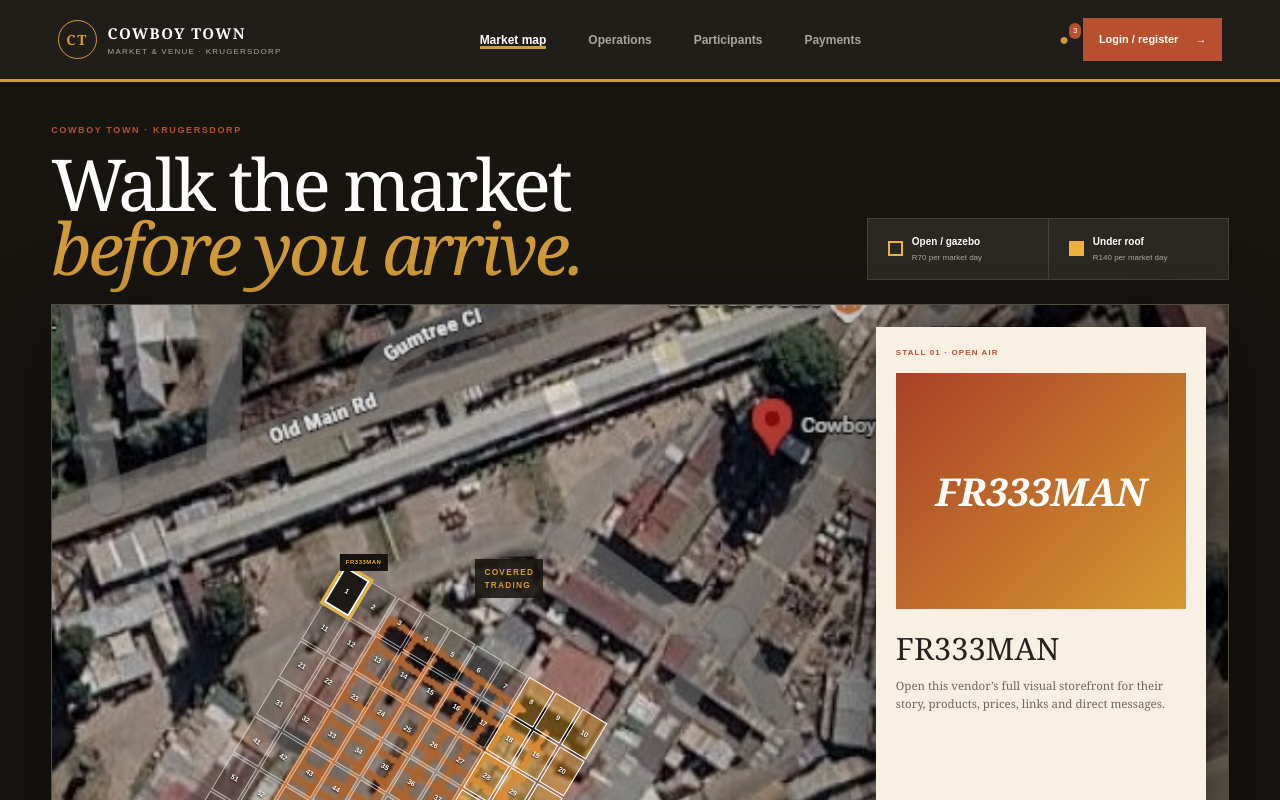
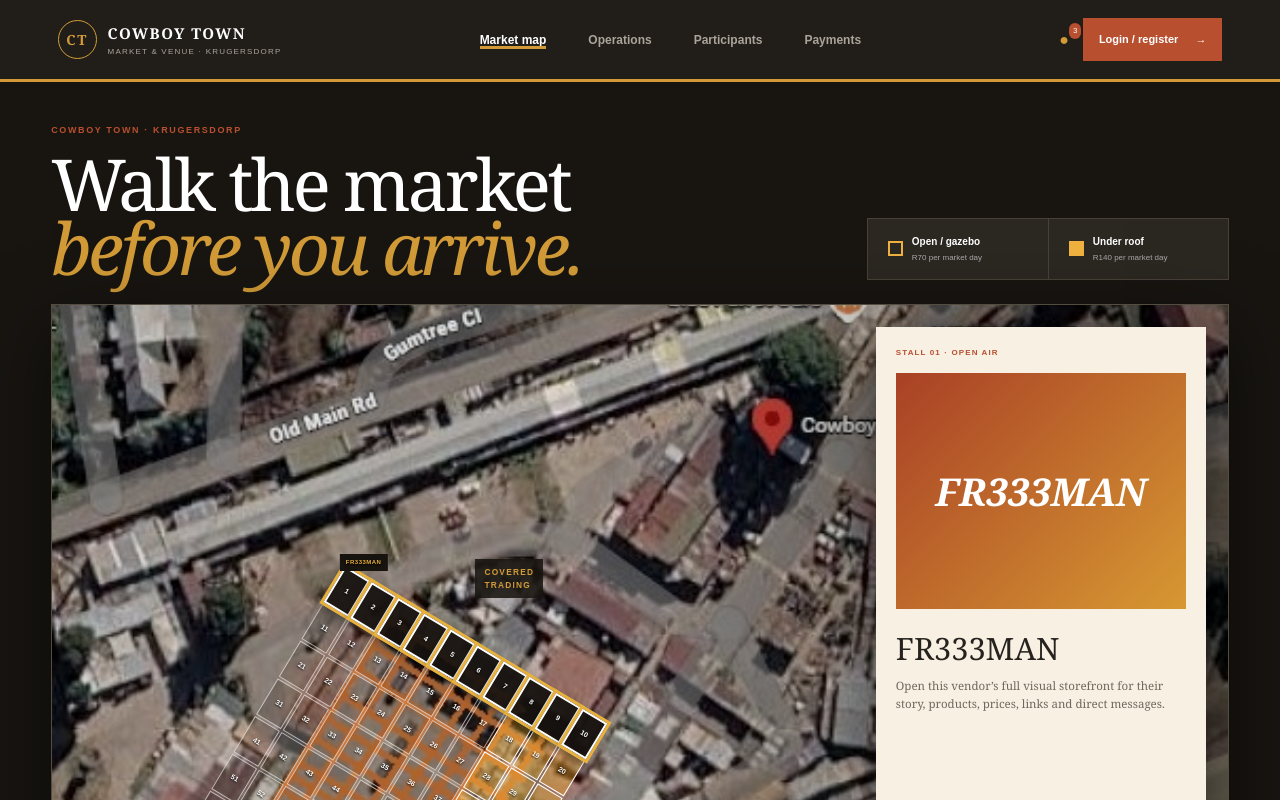
Before and after one commit to fkamffer-cyber/Fr333man, a Next.js app: page / in a window 1280 px wide. Shown: the top 800 px of the page. Built offline with nearby package versions, Linux system fonts and the light colour scheme.

Commit message:
Restore vendor examples with matching stall links

```diff
--- a/app/page.tsx
+++ b/app/page.tsx
@@ -47,11 +47,11 @@ function Stat({n,label}:{n:string;label:string}){return <article className="stat
 function Panel({title,items}:{title:string;items:string[]}){return <section className="panel"><h3>{title}</h3>{items.map((i,n)=><div key={i}><span className={n===0?'check':''}>{n===0?'✓':'·'}</span>{i}</div>)}<button>View all →</button></section>}
 function AerialMarketV2({visible,onApply}:{visible:boolean;onApply:()=>void}){
   const [picked,setPicked]=useState(1);
-  const names=['FR333MAN'];
+  const names=['FR333MAN','Wildflower Pantry','Karoo Candle Works','Boer & Bean','Kalahari Silver','Cowboy Cuts','Little Cactus','Dusty Boots','Saddle Soap Co.','Moo & More'];
   const covered=picked%10>=7; const vendor=names[picked-1];
   return <section className={`aerial-experience ${visible?'':'aerial-hidden'}`}>
     <div className="aerial-copy"><div><p className="kicker">COWBOY TOWN · KRUGERSDORP</p><h1>Walk the market<br/><em>before you arrive.</em></h1></div><div className="price-key"><span><i className="open-space"></i><b>Open / gazebo</b><small>R70 per market day</small></span><span><i className="roof-space"></i><b>Under roof</b><small>R140 per market day</small></span></div></div>
-    <div className="aerial-frame"><img src="/cowboy-town-aerial.jpg" alt="Aerial view of Cowboy Town market in Krugersdorp"/><div className="photo-shade"></div><div className="stall-site" aria-label="Cowboy Town stall layout">{Array.from({length:70},(_,i)=>{const n=i+1;const cls=`${i%10>=7?'covered':'open-air'} ${picked===n?'picked':''} ${n===1?'occupied':''}`;return n===1?<a key={n} className={cls} href="/stall/1" aria-label="Stall 1, occupied by FR333MAN">1<span>FR333MAN</span></a>:<button key={n} className={cls} onClick={()=>setPicked(n)} aria-label={`Stall ${n}, available, ${i%10>=7?'covered R140':'open R70'}`}>{n}</button>})}</div><div className="map-label entrance">MARKET<br/>ENTRANCE ↑</div><div className="map-label roof">COVERED<br/>TRADING</div>
+    <div className="aerial-frame"><img src="/cowboy-town-aerial.jpg" alt="Aerial view of Cowboy Town market in Krugersdorp"/><div className="photo-shade"></div><div className="stall-site" aria-label="Cowboy Town stall layout">{Array.from({length:70},(_,i)=>{const n=i+1;const stallVendor=names[i];const cls=`${i%10>=7?'covered':'open-air'} ${picked===n?'picked':''} ${stallVendor?'occupied':''}`;return stallVendor?<a key={n} className={cls} href={`/stall/${n}`} aria-label={`Stall ${n}, occupied by ${stallVendor}`}>{n}<span>{stallVendor}</span></a>:<button key={n} className={cls} onClick={()=>setPicked(n)} aria-label={`Stall ${n}, available, ${i%10>=7?'covered R140':'open R70'}`}>{n}</button>})}</div><div className="map-label entrance">MARKET<br/>ENTRANCE ↑</div><div className="map-label roof">COVERED<br/>TRADING</div>
       <aside className="vendor-peek"><small>STALL {String(picked).padStart(2,'0')} · {covered?'COVERED':'OPEN AIR'}</small><div className="vendor-image">{vendor?<b>{vendor.split(' ')[0]}</b>:<span>AVAILABLE</span>}</div><h2>{vendor||`Stall ${String(picked).padStart(2,'0')} available`}</h2><p>{vendor?'Open this vendor’s full visual storefront for their story, products, prices, links and direct messages.':`A 3 m × 3 m ${covered?'roof-covered':'open gazebo'} position available for R${covered?'140':'70'} per market day.`}</p><div className="peek-actions">{vendor?<a className="primary" href={`/stall/${picked}`}>Open vendor page →</a>:<button className="primary" onClick={onApply}>Apply for this stall →</button>}<button className="circle" onClick={()=>navigator.clipboard.writeText(`${location.origin}/stall/${picked}`)}>↗</button></div></aside>
     </div><div className="swipe-hint">Tap any numbered stall to explore · Open a vendor page to shop and connect</div>
   </section>
```
Also changed, not shown: app/vendors.ts (+1 -1 lines), app/globals.css.
